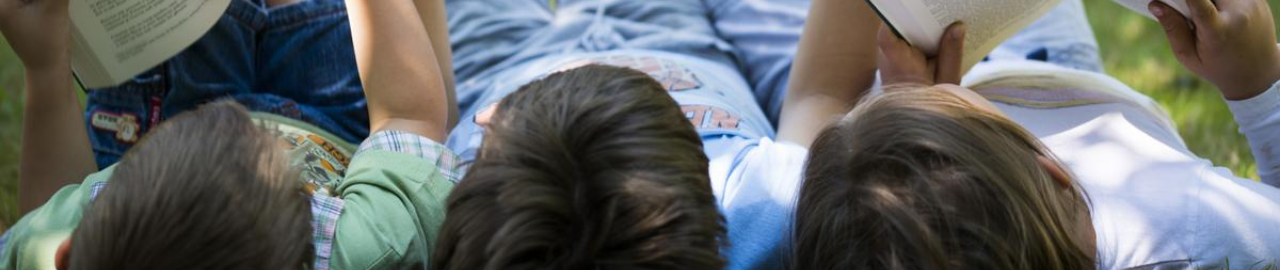
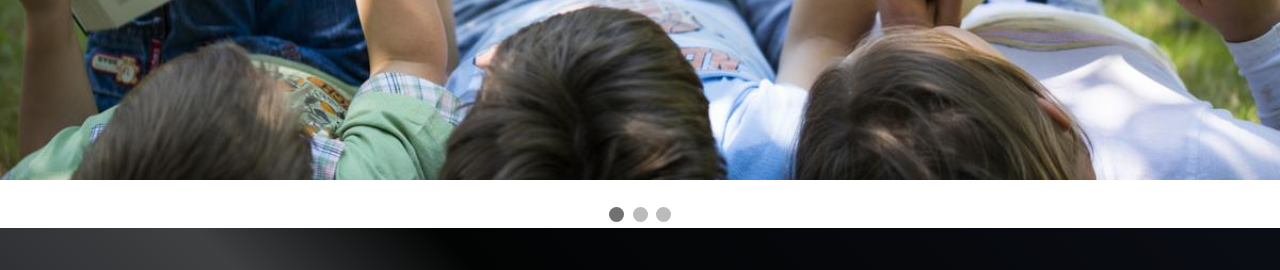
Before and after one commit to Johathan29/Libros, an Astro site: page / in a window 1280 px wide. Shown: the part 439-709 px from the top of the page. Built offline with nearby package versions, Linux system fonts and the light colour scheme; Astro itself is replaced by a stand-in of ours.

Commit message:
Update index.astro

```diff
--- a/src/pages/index.astro
+++ b/src/pages/index.astro
@@ -24,13 +24,14 @@ const {title,img,description}=data
 return(
   <div class="mySlides fade">
     <div class="numbertext">{index+1} / 3</div>
-    <img src={img} style="width:100%">
+
     <div class="mx-auto max-w-screen-xl h-[0rem] relative top-[17rem] text-center">
 	    <div class="bg-[#00000026] rounded">
 		<h4 class="text-[2rem] font-serif text-[#fff]" >{title}</h4>
 		<span class="text">{description}</span>
 	   </div>
    </div>
+<img src={img} style="width:100%" class="w-full object-cover h-[555px]">
   </div>
 )})}
 
```
